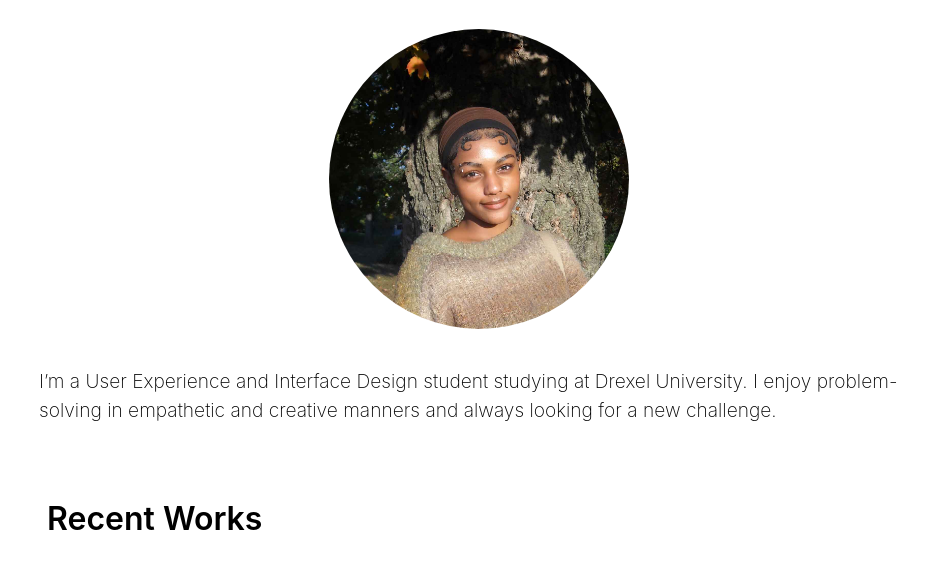
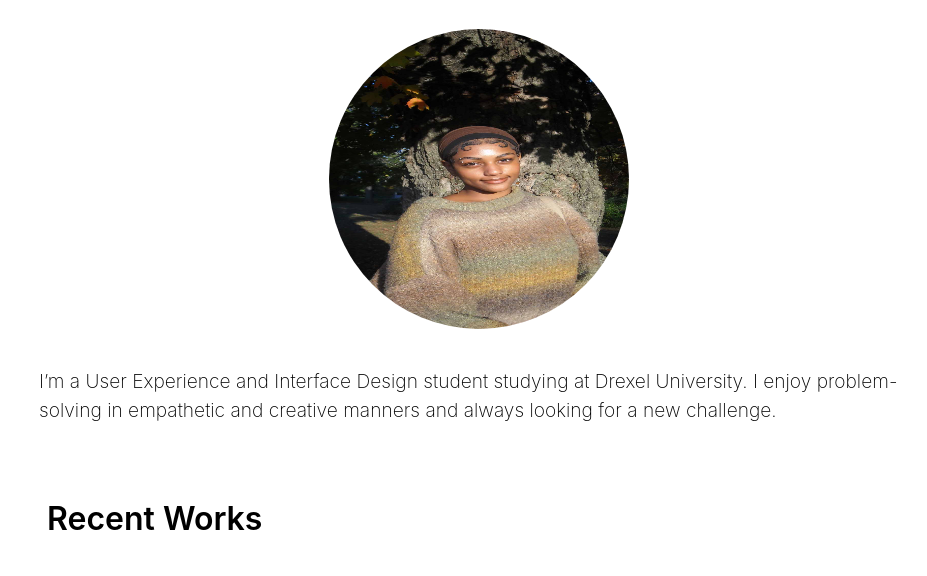
Before and after one commit to js5593/uxid231--14792903-, a plain HTML site: page index.html in a window 1280 px wide. Shown: the part 224-800 px from the top of the page, without its empty margins (161-1088 px from the left). Drawn offline with Linux system fonts and the light colour scheme.

Commit message:
added hp

```diff
--- a/index.html
+++ b/index.html
@@ -37,7 +37,7 @@
          <h1>Hello there! I'm Jayla Scott.</h1>
 
     <section class="homepage-photo">
-       <img src = "images/jayla-photo.jpg"
+       <img src = "Images/jaylahp.jpg"
        alt = "Jayla wearing an earth toned sweater, smiling and standing in a field with grass and trees"
        width="300"
        height = "300"
```
Also changed, not shown: Images/jaylahp.jpg (renamed from Images/jayla-homepage.jpg).
